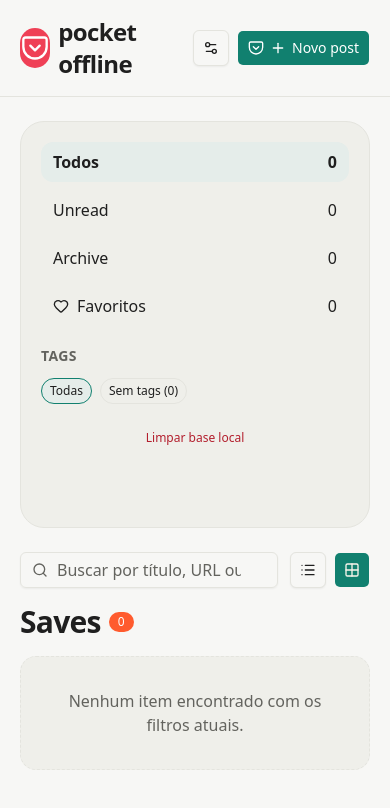
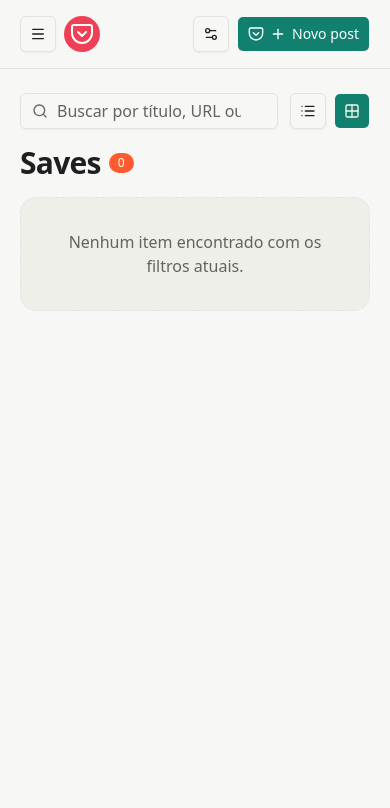
Before and after one commit to javascripto/getpocket-reader, a React (Vite) app: page / in a window 390 px wide. Shown: the top 808 px of the page. Built offline with nearby package versions, Linux system fonts and the light colour scheme.

Commit message:
feat: update site.webmanifest name and enhance SavesPage layout with mobile menu and sidebar

```diff
--- a/index.html
+++ b/index.html
@@ -6,7 +6,7 @@
       name="viewport"
       content="width=device-width, initial-scale=1.0, maximum-scale=1.0, user-scalable=no"
     />
-    <title>Pocket Offline</title>
+    <title>Pocket</title>
     <link rel="icon" type="image/png" href="/favicon-96x96.png" sizes="96x96" />
     <link rel="icon" type="image/svg+xml" href="/favicon.svg" />
     <link rel="shortcut icon" href="/favicon.ico" />
--- a/src/features/pocket/pages/saves-page.tsx
+++ b/src/features/pocket/pages/saves-page.tsx
@@ -6,6 +6,7 @@
   Heart,
   List,
   Loader2,
+  Menu,
   Plus,
   Pocket,
   Search,
@@ -76,6 +77,7 @@
   const [newTags, setNewTags] = useState('');
   const [newStatus, setNewStatus] = useState<PocketItemStatus>('unread');
   const [isCreateDialogOpen, setIsCreateDialogOpen] = useState(false);
+  const [isMobileMenuOpen, setIsMobileMenuOpen] = useState(false);
   const [isClearDialogOpen, setIsClearDialogOpen] = useState(false);
   const [isClearSecondDialogOpen, setIsClearSecondDialogOpen] = useState(false);
   const [itemPendingDelete, setItemPendingDelete] = useState<PocketItem | null>(
@@ -279,6 +281,130 @@
     setRenameTagValue('');
   }
 
+  function SidebarContent({ onAction }: { onAction?: () => void }) {
+    return (
+      <>
+        <div className="mb-5 space-y-2 text-base">
+          <button
+            type="button"
+            className={`flex w-full items-center justify-between rounded-xl px-3 py-2 text-left transition-colors ${sidebarFilter === 'all' ? 'bg-accent font-semibold text-accent-foreground' : 'text-foreground hover:bg-accent/60'}`}
+            onClick={() => {
+              setSidebarFilter('all');
+              onAction?.();
+            }}
+          >
+            <span>Todos</span>
+            <span>{items.length}</span>
+          </button>
+          <button
+            type="button"
+            className={`flex w-full items-center justify-between rounded-xl px-3 py-2 text-left transition-colors ${sidebarFilter === 'unread' ? 'bg-accent font-semibold text-accent-foreground' : 'text-foreground hover:bg-accent/60'}`}
+            onClick={() => {
+              setSidebarFilter('unread');
+              onAction?.();
+            }}
+          >
+            <span>Unread</span>
+            <span>{items.filter(item => item.status === 'unread').length}</span>
+          </button>
+          <button
+            type="button"
+            className={`flex w-full items-center justify-between rounded-xl px-3 py-2 text-left transition-colors ${sidebarFilter === 'archive' ? 'bg-accent font-semibold text-accent-foreground' : 'text-foreground hover:bg-accent/60'}`}
+            onClick={() => {
+              setSidebarFilter('archive');
+              onAction?.();
+            }}
+          >
+            <span>Archive</span>
+            <span>
+              {items.filter(item => item.status === 'archive').length}
+            </span>
+          </button>
+
+          <button
+            type="button"
+            className={`flex w-full items-center justify-between rounded-xl px-3 py-2 text-left transition-colors ${onlyFavorites ? 'bg-accent font-semibold text-accent-foreground' : 'text-foreground hover:bg-accent/60'}`}
+            onClick={() => {
+              setOnlyFavorites(value => !value);
+              onAction?.();
+            }}
+          >
+            <span className="inline-flex items-center gap-2">
+              <Heart className="h-4 w-4" /> Favoritos
+            </span>
+            <span>{items.filter(item => item.favorite).length}</span>
+          </button>
+        </div>
+
+        <h2 className="mb-3 text-sm font-semibold uppercase tracking-wide text-muted-foreground">
+          Tags
+        </h2>
+        <div className="flex max-h-[45svh] flex-wrap gap-2 overflow-auto">
+          <button
+            type="button"
+            className={`rounded-full border px-2 py-1 text-xs transition-colors ${!selectedTag ? 'border-primary bg-accent text-accent-foreground' : 'border-border text-foreground hover:bg-accent/50'}`}
+            onClick={() => {
+              setSelectedTag(null);
+              setOnlyUntagged(false);
+              onAction?.();
+            }}
+          >
+            Todas
+          </button>
+          <button
+            type="button"
+            className={`rounded-full border px-2 py-1 text-xs transition-colors ${onlyUntagged ? 'border-primary bg-accent text-accent-foreground' : 'border-border text-foreground hover:bg-accent/50'}`}
+            onClick={() => {
+              setOnlyUntagged(value => !value);
+              setSelectedTag(null);
+              onAction?.();
+            }}
+          >
+            Sem tags ({items.filter(item => item.tags.length === 0).length})
+          </button>
+          {tagCloud.map(([tag, count]) => (
+            <ContextMenu key={tag}>
+              <ContextMenuTrigger asChild>
+                <button
+                  type="button"
+                  className={`rounded-full border px-2 py-1 text-xs transition-colors ${selectedTag === tag ? 'border-primary bg-accent text-accent-foreground' : 'border-border text-foreground hover:bg-accent/50'}`}
+                  onClick={() => {
+                    setSelectedTag(tag);
+                    setOnlyUntagged(false);
+                    onAction?.();
+                  }}
+                >
+                  {tag} ({count})
+                </button>
+              </ContextMenuTrigger>
+              <ContextMenuContent>
+                <ContextMenuItem
+                  onSelect={() => {
+                    setTagPendingRename(tag);
+                    setRenameTagValue(tag);
+                  }}
+                >
+                  Renomear tag
+                </ContextMenuItem>
+              </ContextMenuContent>
+            </ContextMenu>
+          ))}
+        </div>
+        <Button
+          variant="ghost"
+          className="mt-4 w-full text-xs text-destructive hover:bg-destructive/10"
+          onClick={() => {
+            setIsClearDialogOpen(true);
+            onAction?.();
+          }}
+          disabled={isImporting}
+        >
+          Limpar base local
+        </Button>
+      </>
+    );
+  }
+
   return (
     <main
       className="flex min-h-svh flex-col"
@@ -296,11 +422,21 @@
       >
         <div className="mx-auto flex max-w-[1400px] items-center justify-between gap-4">
           <div className="flex items-center gap-2">
-            <span className="inline-flex h-10 w-10 items-center justify-center rounded-full bg-[#ef4056] text-white">
-              <Pocket className="h-7 w-7" />
+            <Button
+              variant="outline"
+              size="icon"
+              className="lg:hidden"
+              onClick={() => setIsMobileMenuOpen(true)}
+              aria-label="Abrir menu lateral"
+            >
+              <Menu className="h-4 w-4" />
+            </Button>
+
+            <span className="inline-flex h-9 w-9 items-center justify-center rounded-full bg-[#ef4056] text-white sm:h-10 sm:w-10">
+              <Pocket className="h-6 w-6 sm:h-7 sm:w-7" />
             </span>
-            <strong className="text-2xl font-semibold tracking-tight">
-              pocket offline
+            <strong className="hidden text-2xl font-semibold tracking-tight sm:block">
+              Pocket
             </strong>
           </div>
 
@@ -393,115 +529,32 @@
         </div>
       </header>
 
+      <Dialog
+        open={isMobileMenuOpen}
+        onOpenChange={setIsMobileMenuOpen}
+      >
+        <DialogContent className="!top-0 !left-0 !h-svh !max-h-none !w-[86vw] !max-w-[320px] !translate-x-0 !translate-y-0 !rounded-none p-4 sm:!max-w-[360px]">
+          <div
+            className="rounded-2xl border p-4 pt-12"
+            style={{
+              borderColor: themeColors.border,
+              background: themeColors.panelBackground,
+            }}
+          >
+            <SidebarContent onAction={() => setIsMobileMenuOpen(false)} />
+          </div>
+        </DialogContent>
+      </Dialog>
+
       <div className="mx-auto grid w-full max-w-[1400px] flex-1 grid-cols-1 gap-6 px-5 py-6 lg:grid-cols-[290px_1fr]">
         <aside
-          className="rounded-3xl border p-5"
+          className="hidden rounded-3xl border p-5 lg:block"
           style={{
             borderColor: themeColors.border,
             background: themeColors.panelBackground,
           }}
         >
-          <div className="mb-5 space-y-2 text-base">
-            <button
-              type="button"
-              className={`flex w-full items-center justify-between rounded-xl px-3 py-2 text-left transition-colors ${sidebarFilter === 'all' ? 'bg-accent font-semibold text-accent-foreground' : 'text-foreground hover:bg-accent/60'}`}
-              onClick={() => setSidebarFilter('all')}
-            >
-              <span>Todos</span>
-              <span>{items.length}</span>
-            </button>
-            <button
-              type="button"
-              className={`flex w-full items-center justify-between rounded-xl px-3 py-2 text-left transition-colors ${sidebarFilter === 'unread' ? 'bg-accent font-semibold text-accent-foreground' : 'text-foreground hover:bg-accent/60'}`}
-              onClick={() => setSidebarFilter('unread')}
-            >
-              <span>Unread</span>
-              <span>
-                {items.filter(item => item.status === 'unread').length}
-              </span>
-            </button>
-            <button
-              type="button"
-              className={`flex w-full items-center justify-between rounded-xl px-3 py-2 text-left transition-colors ${sidebarFilter === 'archive' ? 'bg-accent font-semibold text-accent-foreground' : 'text-foreground hover:bg-accent/60'}`}
-              onClick={() => setSidebarFilter('archive')}
-            >
-              <span>Archive</span>
-              <span>
-                {items.filter(item => item.status === 'archive').length}
-              </span>
-            </button>
-
-            <button
-              type="button"
-              className={`flex w-full items-center justify-between rounded-xl px-3 py-2 text-left transition-colors ${onlyFavorites ? 'bg-accent font-semibold text-accent-foreground' : 'text-foreground hover:bg-accent/60'}`}
-              onClick={() => setOnlyFavorites(value => !value)}
-            >
-              <span className="inline-flex items-center gap-2">
-                <Heart className="h-4 w-4" /> Favoritos
-              </span>
-              <span>{items.filter(item => item.favorite).length}</span>
-            </button>
-          </div>
-
-          <h2 className="mb-3 text-sm font-semibold uppercase tracking-wide text-muted-foreground">
-            Tags
-          </h2>
-          <div className="flex max-h-[45svh] flex-wrap gap-2 overflow-auto">
-            <button
-              type="button"
-              className={`rounded-full border px-2 py-1 text-xs transition-colors ${!selectedTag ? 'border-primary bg-accent text-accent-foreground' : 'border-border text-foreground hover:bg-accent/50'}`}
-              onClick={() => {
-                setSelectedTag(null);
-                setOnlyUntagged(false);
-              }}
-            >
-              Todas
-            </button>
-            <button
-              type="button"
-              className={`rounded-full border px-2 py-1 text-xs transition-colors ${onlyUntagged ? 'border-primary bg-accent text-accent-foreground' : 'border-border text-foreground hover:bg-accent/50'}`}
-              onClick={() => {
-                setOnlyUntagged(value => !value);
-                setSelectedTag(null);
-              }}
-            >
-              Sem tags ({items.filter(item => item.tags.length === 0).length})
-            </button>
-            {tagCloud.map(([tag, count]) => (
-              <ContextMenu key={tag}>
-                <ContextMenuTrigger asChild>
-                  <button
-                    type="button"
-                    className={`rounded-full border px-2 py-1 text-xs transition-colors ${selectedTag === tag ? 'border-primary bg-accent text-accent-foreground' : 'border-border text-foreground hover:bg-accent/50'}`}
-                    onClick={() => {
-                      setSelectedTag(tag);
-                      setOnlyUntagged(false);
-                    }}
-                  >
-                    {tag} ({count})
-                  </button>
-                </ContextMenuTrigger>
-                <ContextMenuContent>
-                  <ContextMenuItem
-                    onSelect={() => {
-                      setTagPendingRename(tag);
-                      setRenameTagValue(tag);
-                    }}
-                  >
-                    Renomear tag
-                  </ContextMenuItem>
-                </ContextMenuContent>
-              </ContextMenu>
-            ))}
-          </div>
-          <Button
-            variant="ghost"
-            className="mt-4 w-full text-xs text-destructive hover:bg-destructive/10"
-            onClick={() => setIsClearDialogOpen(true)}
-            disabled={isImporting}
-          >
-            Limpar base local
-          </Button>
+          <SidebarContent />
         </aside>
 
         <section>
```
Also changed, not shown: src/features/pocket/components/pocket-item-card.tsx (+5 -2 lines), src/features/pocket/pages/reader-page.tsx (+9 -2 lines), public/site.webmanifest.
